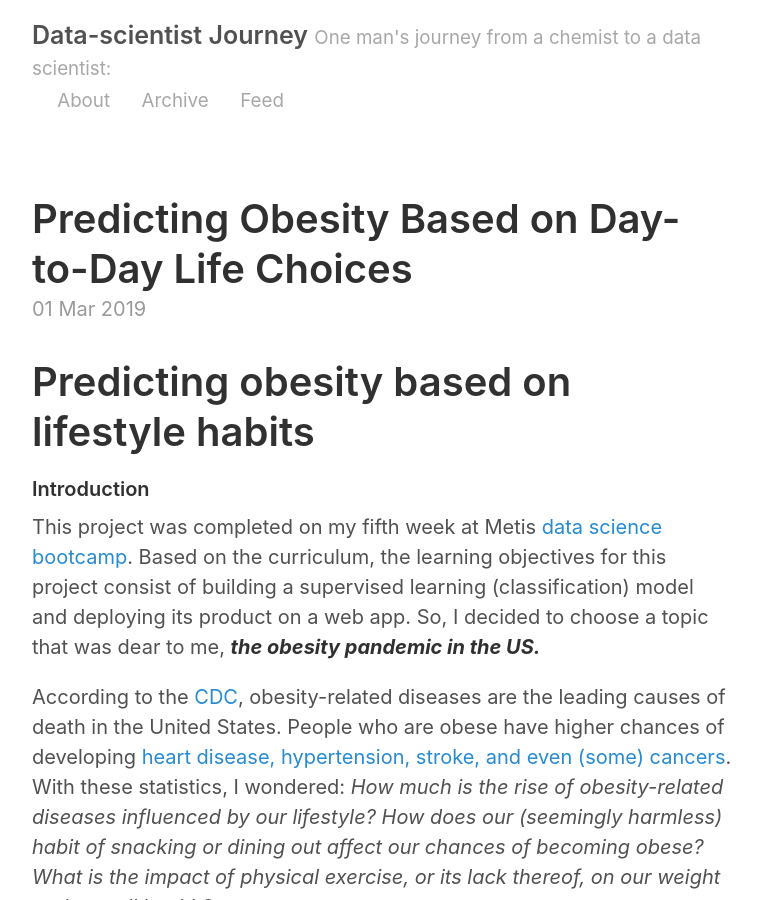
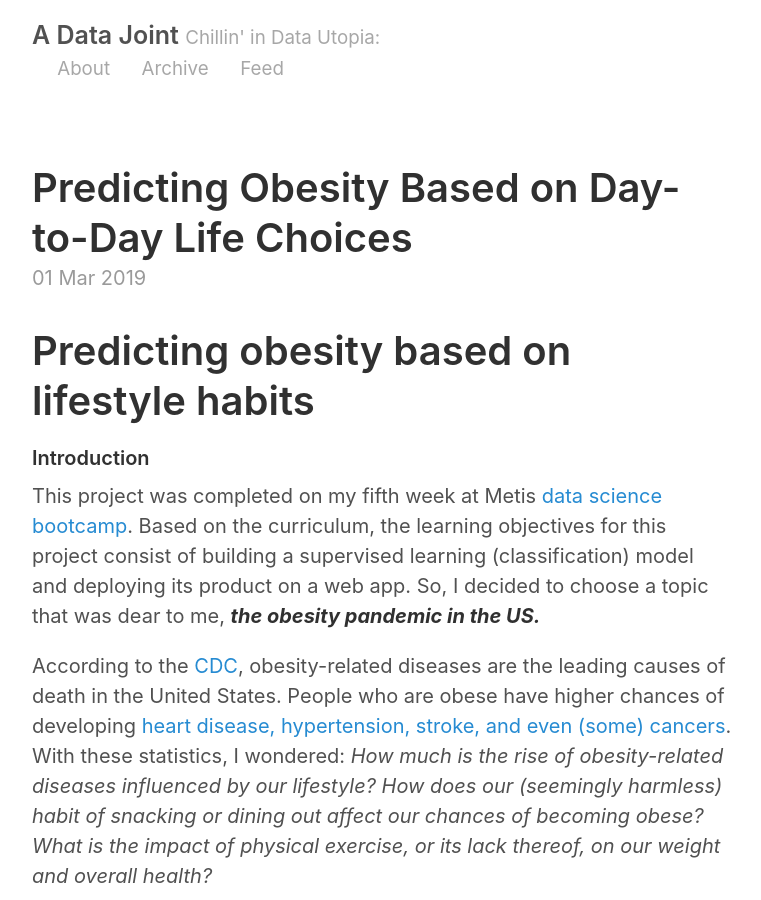
Before and after one commit to jhonsen/dj.github.io, a Jekyll site: the page built from index.html, in a window 1280 px wide and 900 px high. Shown: the whole window, without its empty margins (258-1019 px from the left). Built offline with Jekyll 4.4.1, drawn with Linux system fonts in a browser that asks for light colours; the list of posts is cut into pages by our own code.

Commit message:
fixing title

```diff
--- a/_config.yml
+++ b/_config.yml
@@ -2,8 +2,8 @@
 permalink:           pretty
 
 # Setup
-title:               Data-scientist Journey
-tagline:             One man's journey from a chemist to a data scientist
+title:               A Data Joint
+tagline:             Chillin' in Data Utopia
 url:                 http://jhonsen.github.io
 paginate:            2
 baseurl:             ""
```
